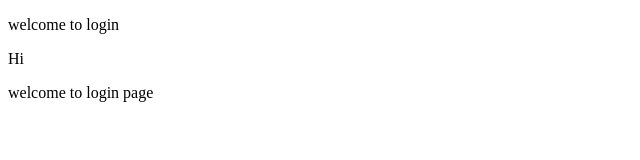
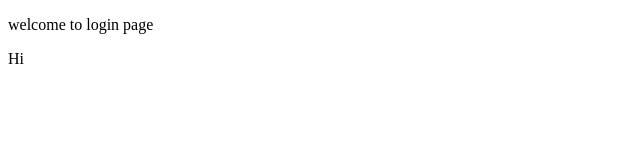
Before and after one commit to ShamalFdo129/TestingGitHub, a plain HTML site: page login.html in a window 1280 px wide. Shown: the whole page, without its empty margins (0-640 px from the left). Drawn offline with Linux system fonts and the light colour scheme.

Commit message:
chnanged login page

```diff
--- a/login.html
+++ b/login.html
@@ -5,8 +5,7 @@
         <script src="app.js"></script>
     </head>
     <body>
-        <p>welcome to login</p>
+        <p>welcome to login page</p>
         <p>Hi</p>
-        <p>welcome to login page</p>
     </body>
 </html>
```
